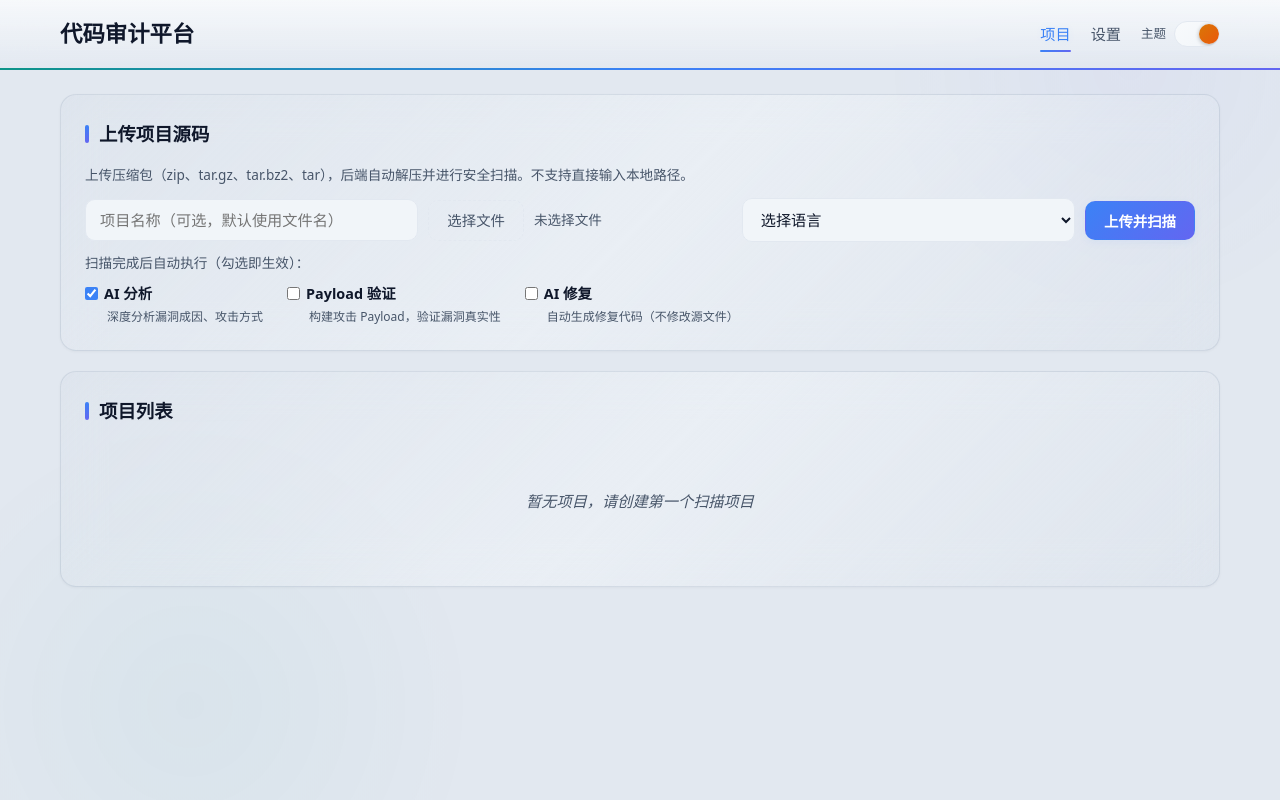
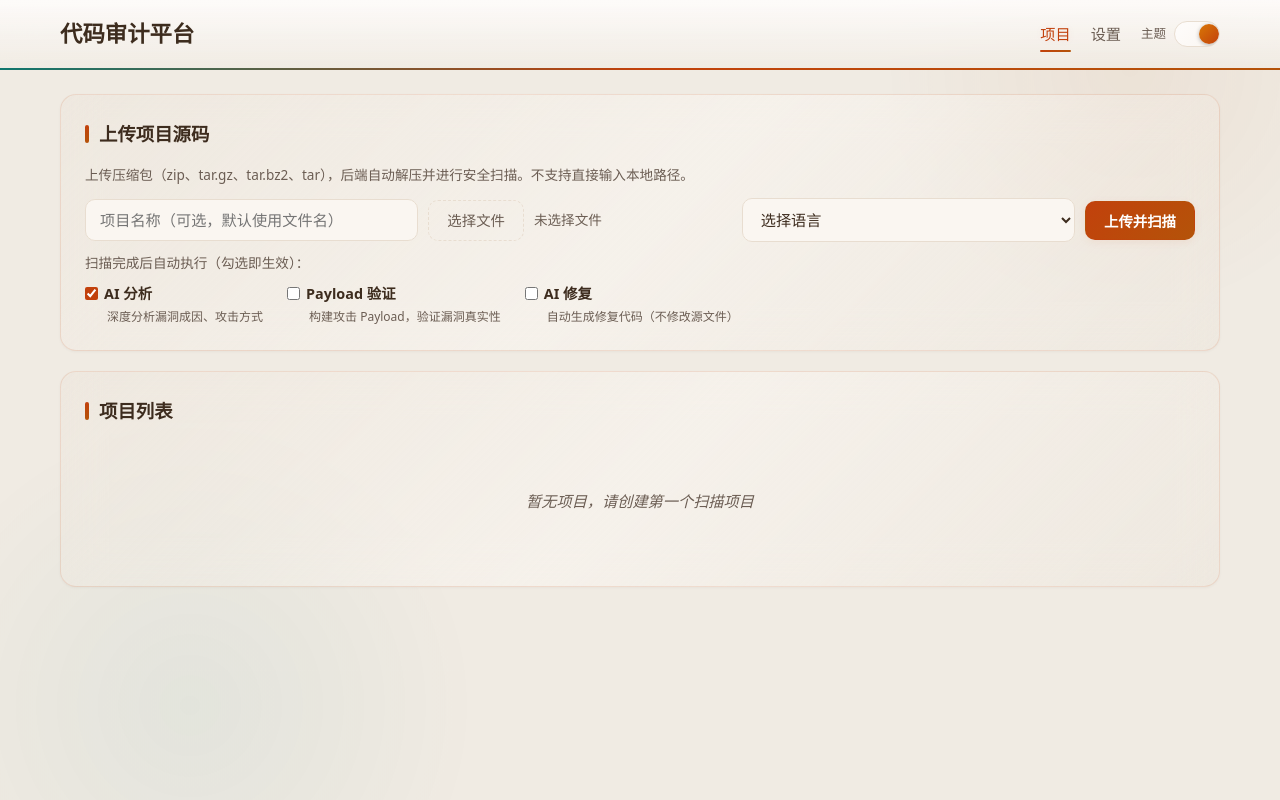
Before and after one commit to lonelysam3/redrock_sre_web_summer_assessment_2026, a Flask app: page / in a window 1280 px wide. Run offline with Flask 3, Linux system fonts and the light colour scheme; data that the repository does not hold is empty.

Commit message:
style: warm light theme with preserved glassmorphism
Light theme redesigned as warm complement to dark:
- Palette: warm cream/beige/terracotta (vs dark = cool navy)
- Body bg: #f0ebe3 (warm beige-gray)
- Text: #3d2c1e (warm dark brown, ~10:1 contrast)
- Primary: #c2410c (warm burnt orange, preserved identity)
- Surfaces: #fefcfb / #faf6f1 (warm off-white)
- Glassmorphism: backdrop-filter blur preserved
- Decoration balls: 70% opacity for warm palette

```diff
--- a/backend/static/css/style.css
+++ b/backend/static/css/style.css
@@ -70,43 +70,43 @@
    CSS 变量 — 浅色模式
    ================================================================ */
 [data-theme="light"] {
-    --bg: #f8fafc;
-    --bg2: #f1f5f9;
-    --surface: #f8fafc;
-    --overlay: #e2e8f0;
-    --text: #0f172a;
-    --subtext: #475569;
-    --blue: #3b82f6;
-    --blue-hover: #2563eb;
-    --violet: #6366f1;
-    --violet-hover: #4f46e5;
-    --teal: #0d9488;
-    --teal-hover: #0f766e;
+    --bg: #fefcfb;
+    --bg2: #faf6f1;
+    --surface: #fefcfb;
+    --overlay: #e8ddd0;
+    --text: #3d2c1e;
+    --subtext: #6b5d53;
+    --blue: #c2410c;
+    --blue-hover: #9a3412;
+    --violet: #b45309;
+    --violet-hover: #92400e;
+    --teal: #0f766e;
+    --teal-hover: #115e59;
     --amber: #d97706;
     --amber-hover: #b45309;
-    --rose: #e11d48;
-    --rose-hover: #be123c;
-    --cyan: #0891b2;
-    --green: #16a34a;
-    --yellow: #ca8a04;
-    --red: #dc2626;
-    --peach: #ea580c;
-    --body-bg: #e2e8f0;
+    --rose: #b91c1c;
+    --rose-hover: #991b1b;
+    --cyan: #0e7490;
+    --green: #15803d;
+    --yellow: #a16207;
+    --red: #b91c1c;
+    --peach: #c2410c;
+    --body-bg: #f0ebe3;
     --card-shadow: 0 1px 3px rgba(0,0,0,0.04);
     --card-shadow-hover: 0 4px 16px rgba(0,0,0,0.06);
     --card-lift: 0 8px 24px rgba(0,0,0,0.08);
-    --code-bg: #f1f5f9;
+    --code-bg: #faf6f1;
     --badge-text: #ffffff;
-    --glass-bg: rgba(248,250,252,0.7);
-    --glass-border: rgba(148,163,184,0.2);
-    --glow-blue: rgba(59,130,246,0.08);
-    --glow-violet: rgba(99,102,241,0.08);
-    --glow-teal: rgba(13,148,136,0.08);
+    --glass-bg: rgba(254,252,251,0.7);
+    --glass-border: rgba(194,65,12,0.12);
+    --glow-blue: rgba(194,65,12,0.08);
+    --glow-violet: rgba(180,83,9,0.08);
+    --glow-teal: rgba(15,118,110,0.08);
     --glow-amber: rgba(217,119,6,0.08);
-    --glow-rose: rgba(225,29,72,0.08);
-    --glow-red: rgba(220,38,38,0.08);
-    --header-gradient: linear-gradient(180deg, rgba(248,250,252,0.92), rgba(226,232,240,0.8));
-    --card-gradient: linear-gradient(135deg, rgba(203,213,225,0.15), rgba(241,245,249,0.5), rgba(203,213,225,0.12));
+    --glow-rose: rgba(185,28,28,0.08);
+    --glow-red: rgba(185,28,28,0.08);
+    --header-gradient: linear-gradient(180deg, rgba(254,252,251,0.92), rgba(240,235,227,0.8));
+    --card-gradient: linear-gradient(135deg, rgba(232,221,208,0.2), rgba(250,246,241,0.55), rgba(232,221,208,0.15));
 }
 
 /* ================================================================
@@ -242,7 +242,7 @@ body::after {
 /* 浅色模式降低背景装饰透明度 */
 [data-theme="light"] body::before,
 [data-theme="light"] body::after {
-    opacity: 0.5;
+    opacity: 0.7;
 }
 
 /* 内容容器 */
@@ -430,13 +430,6 @@ code {
     box-shadow: var(--card-lift);
     border-color: var(--blue);
     transform: translateY(-2px);
-}
-/* 浅色模式降低卡片边框强度 */
-[data-theme="light"] .card {
-    border-color: rgba(148,163,184,0.25);
-}
-[data-theme="light"] .card:hover {
-    border-color: var(--blue);
 }
 .card:nth-child(2) { animation-delay: 0.06s; }
 .card:nth-child(3) { animation-delay: 0.12s; }
```
